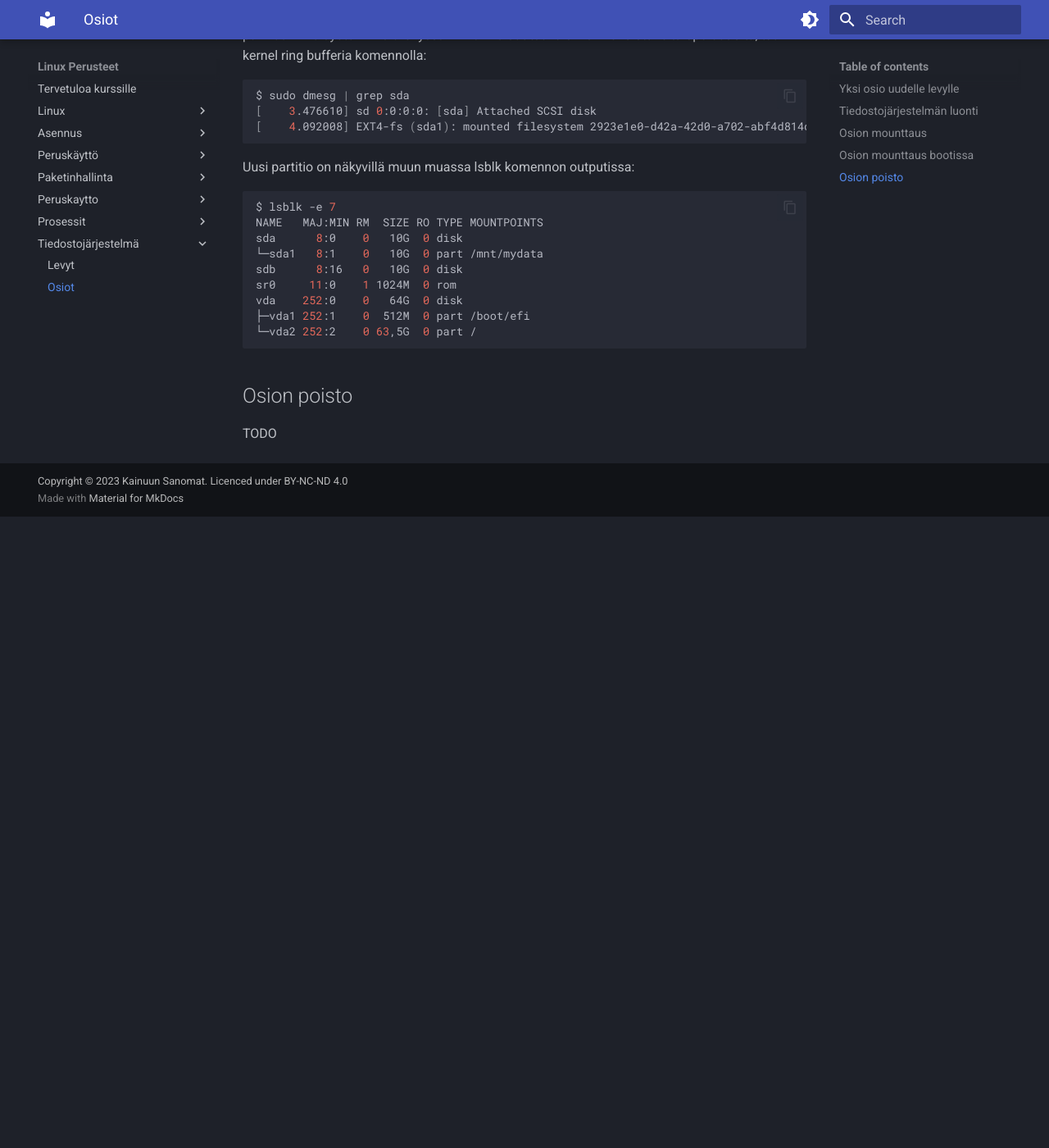
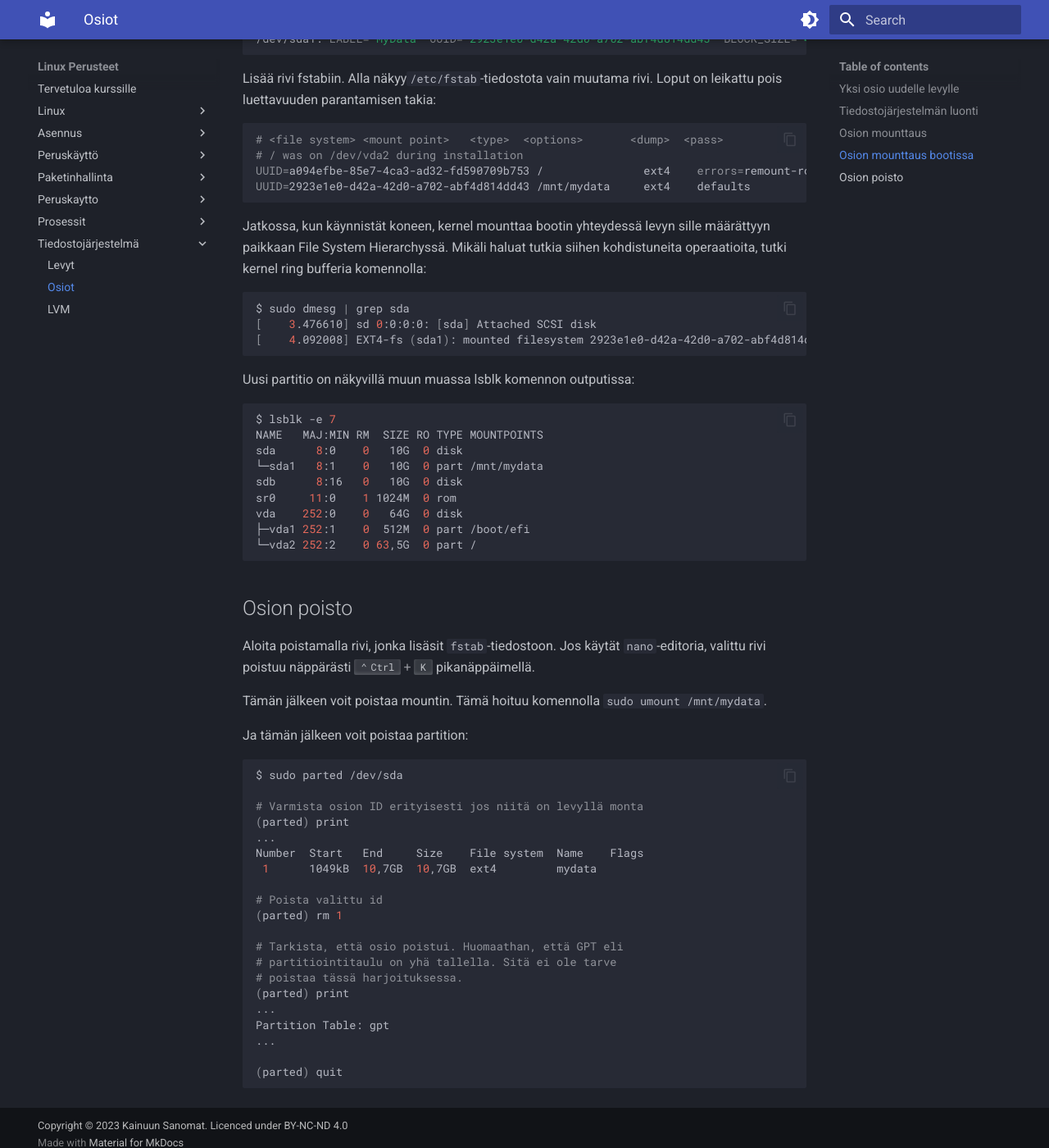
Before and after one commit to sourander/linux-perusteet, an MkDocs documentation site: the page built from docs/tiedostojärjestelmä/osiot.md, in a window 1280 px wide and 1400 px high, scrolled down 4380 px. Shown: the whole window at 82% size. Built offline with MkDocs 1.6.1 and Material for MkDocs 9.7.7, drawn with Linux system fonts in a browser that asks for light colours; before the commit the page ends 5010 px from its top, so only the background shows below that; some of the changed text lies outside the part shown.

Commit message:
Added LVM

````diff
--- a/docs/tiedostojärjestelmä/osiot.md
+++ b/docs/tiedostojärjestelmä/osiot.md
@@ -145,6 +145,13 @@
 ...
 ```
 
+Tässä tapauksessa loimme levyjärjestelmän ext4, mutta myös muita vaihtoehtoja löytyy. Näitä ovat muiden muassa:
+
+* **Extended filesystemin** vanhemmat versiot kuten ext2
+* **B-tree filesystem** (btrfs), lausuttuna "better FS", joka tukee monia ext4:stä puuttuvia featureita kuten kryptausta.
+* **File allocation table** (FAT). Jo MS-DOS-ajoilta tuttu tiedostojärjestelmä, jonka variantteja (EXFAT jne.) käytetään usein USB-muisteissa ja SD-muistikorteissa. GPT:n käyttämä EFI system partition eli /boot/efi on FAT-osio.
+* **XFS**. Red Hat Enterprise Linuxin vakiona käyttämä tiedostojärjestelmä.
+
 
 
 ## Osion mounttaus
@@ -172,7 +179,7 @@
 Yksi pieni ongelma on vielä jäljellä. Nykyisellään levyä ei mountata buutin yhteydessä mihinkään, joten joutuisit aina ajamaan käsin `sudo mount ...`-komennon. Tätä varten meidän tarvitsee lisätä kyseinen osio `fstab`-tiedostoon. Luethan ohjekirjan ennen fstab-tiedostoon kajoamista! Ubuntun fstab ohjeet löytyvät esimerkiksi verkkoversiona [Ubuntun manpagesista](https://manpages.ubuntu.com/manpages/jammy/man5/fstab.5.html) tai vanhalla tutulla `man`-komennolla.
 
 !!! tip
-   Tähän on myös mahdollista käyttää graafisia työkaluja, kuten `gnome-disk-utility` alias Disks. Sinulla ei kuitenkaan ole välttämättä aina työpöytäympäristöä käytettävänä, joten kannattaa opetella myös komentorivin käyttö.
+    Tähän on myös mahdollista käyttää graafisia työkaluja, kuten `gnome-disk-utility` alias Disks. Sinulla ei kuitenkaan ole välttämättä aina työpöytäympäristöä käytettävänä, joten kannattaa opetella myös komentorivin käyttö.
 
 ```bash
 # Tarkista osion UUID. Ei siis levyn vaan osion (sda1)
@@ -215,4 +222,31 @@
 
 ## Osion poisto
 
-TODO
+Aloita poistamalla rivi, jonka lisäsit `fstab`-tiedostoon. Jos käytät `nano`-editoria, valittu rivi poistuu näppärästi ++ctrl+k++ pikanäppäimellä.
+
+Tämän jälkeen voit poistaa mountin. Tämä hoituu komennolla `sudo umount /mnt/mydata`.
+
+Ja tämän jälkeen voit poistaa partition:
+
+```bash
+$ sudo parted /dev/sda
+
+# Varmista osion ID erityisesti jos niitä on levyllä monta
+(parted) print
+...
+Number  Start   End     Size    File system  Name    Flags
+ 1      1049kB  10,7GB  10,7GB  ext4         mydata
+
+# Poista valittu id
+(parted) rm 1
+
+# Tarkista, että osio poistui. Huomaathan, että GPT eli
+# partitiointitaulu on yhä tallella. Sitä ei ole tarve
+# poistaa tässä harjoituksessa.
+(parted) print
+...
+Partition Table: gpt
+...
+
+(parted) quit
+```
````
Also changed, not shown: docs/tiedostojärjestelmä/lvm.md (added, +200 -0 lines), docs/tiedostojärjestelmä/.pages (added).
